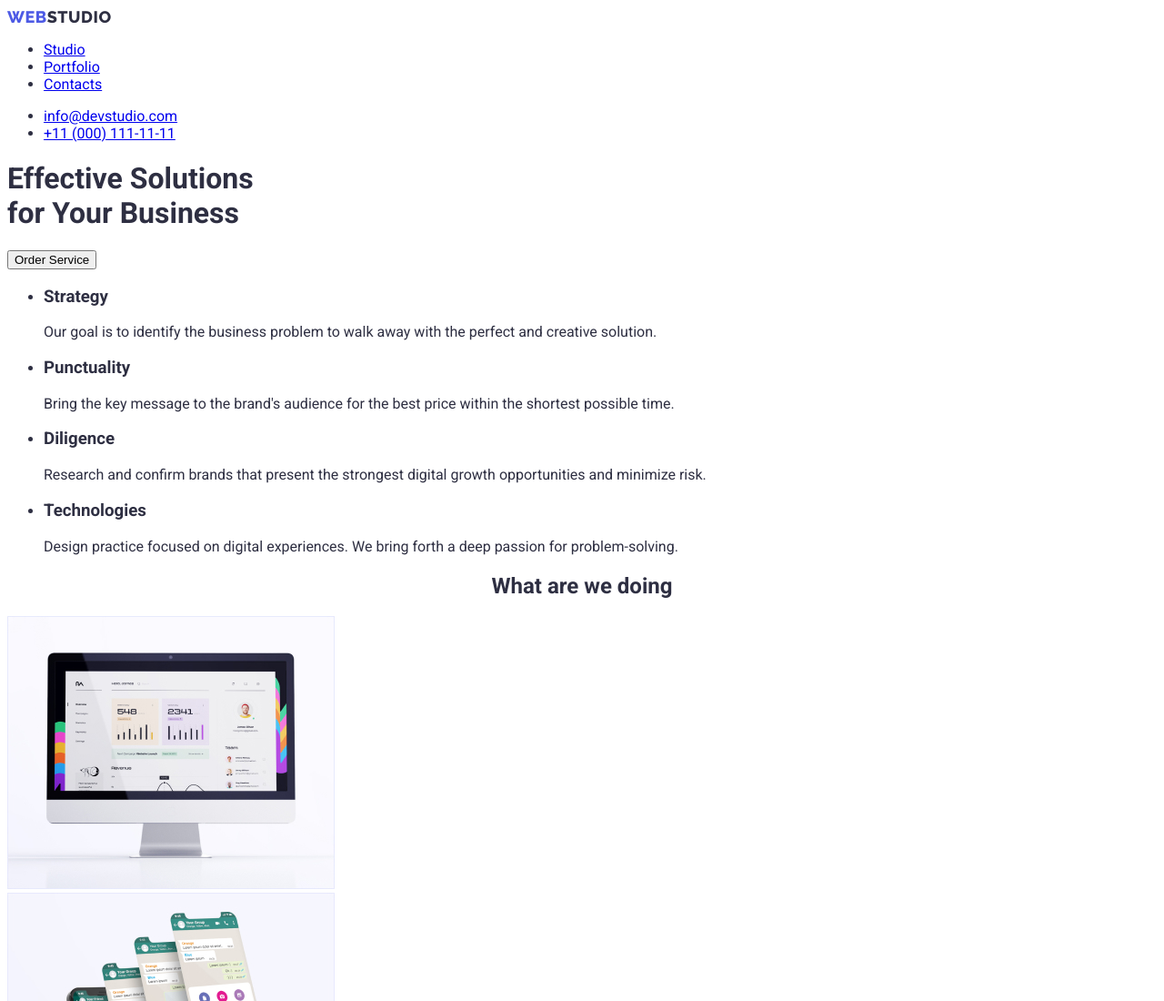
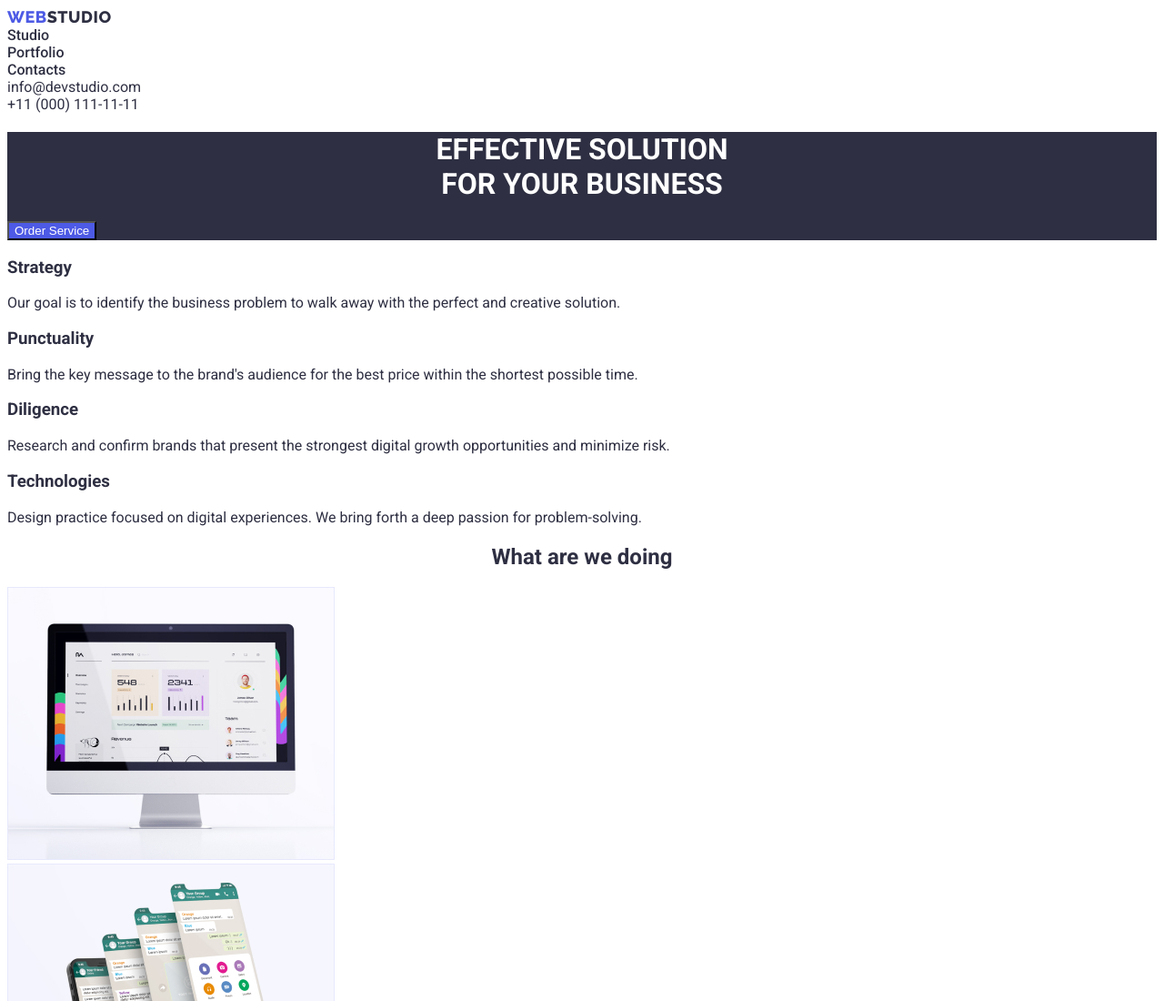
Before and after one commit to JosephGoIt/goit-markup-hw-02, a plain HTML site: page index.html in a window 1280 px wide. Shown: the top 1100 px of the page at 91% size. Drawn offline with Linux system fonts and the light colour scheme.

Commit message:
added classes and styles

```diff
--- a/css/styles.css
+++ b/css/styles.css
@@ -41,12 +41,57 @@ h2 {
     text-align: center;
 }
 
-.team-members {
+/* .team-members {
+    list-style: none;
+    padding-left: 0;
+} */
+
+/* .platform-types {
+    list-style: none;
+    padding-left: 0;
+} */
+
+.list {
     list-style: none;
     padding-left: 0;
 }
 
-.platform-types {
-    list-style: none;
-    padding-left: 0;
+.link {
+    text-decoration: none;
+    color: var(--NAVY-BLUE);
 }
+
+.hero {
+    background-color: var(--NAVY-BLUE);
+    color: var(--WHITE);
+}
+
+.nav-list {
+    color: var(--NAVY-BLUE);
+    font-weight: 500;
+}
+
+.hero h1 {
+    text-align: center;
+    text-transform: uppercase;
+}
+
+.hero button {
+    background-color: var(--IRIS);
+    text-align: left;
+    color: var(--WHITE);
+}
+
+.nav-list {
+    padding: 0;
+    margin: 0;
+    border: 0px;
+    border-collapse: collapse;
+}
+
+.contact-list {
+    padding: 0;
+    margin: 0;
+    border: 0px;
+    border-collapse: collapse;
+}
--- a/index.html
+++ b/index.html
@@ -13,25 +13,27 @@
 <body>
     <header class="header">
         <a href="webstudio" class="logo" id="logo-id"><span>WEB</span>STUDIO</a>
-        <nav>
-            <ul>
-                <li><a href="studio">Studio</a></li>
-                <li><a href="portfolio">Portfolio</a></li>
-                <li><a href="contacts">Contacts</a></li>
+        <!-- <nav> -->
+            <ul class="nav-list list">
+                <li><a href="studio" class="nav-link link">Studio</a></li>
+                <li><a href="portfolio" class="nav-link link">Portfolio</a></li>
+                <li><a href="contacts" class="nav-link link">Contacts</a></li>
             </ul>
-        </nav>
-        <div>
-            <ul>
-                <li><a href="mailto:info@devstudio.com">info@devstudio.com</a></li>
-                <li><a href="tel:+110001111111">+11 (000) 111-11-11</a></li>
+        <!-- </nav> -->
+        <!-- <div class="contact"> -->
+            <ul class="contact-list list">
+                <li><a href="mailto:info@devstudio.com" class="contact-link link">info@devstudio.com</a></li>
+                <li><a href="tel:+110001111111" class="contact-link link">+11 (000) 111-11-11</a></li>
             </ul>
+        <!-- </div> -->
+    </header>
+    <main class="main">
+        <div class="hero">
+        <h1>Effective Solution<br>for Your Business</h1>
+        <button type="button">Order Service</button>
         </div>
-    </header>
-    <main>
-        <h1>Effective Solutions<br>for Your Business</h1>
-        <button type="button">Order Service</button>
-        <section class="service">
-            <ul class="service-features">
+        <section class="service section">
+            <ul class="service-features list">
             <li>
                 <h3>Strategy</h3>
                 <p>Our goal is to identify the business problem to walk away with the perfect and creative solution.</p>
@@ -49,17 +51,17 @@
             </li>
             </ul>
         </section>
-        <section class="platform">
+        <section class="platform section">
             <h2>What are we doing</h2>
-            <ul class="platform-types">
+            <ul class="platform-types list">
             <li><img src="images/image1.jpg" alt="desktop image" width="360"></li>
             <li><img src="images/image2.jpg" alt="mobile image" width="360"></li>
             <li><img src="images/image3.jpg" alt="tablet image" width="360"></li>
             </ul>
         </section>
-        <section class="team">
+        <section class="team section">
             <h2>Our Team</h2>
-            <ul class="team-members">
+            <ul class="team-members list">
             <li>
                 <img src="images/mark.jpg" alt="Photo of Product Designer" width="264">
                 <h3>Mark Guererro</h3>
```
